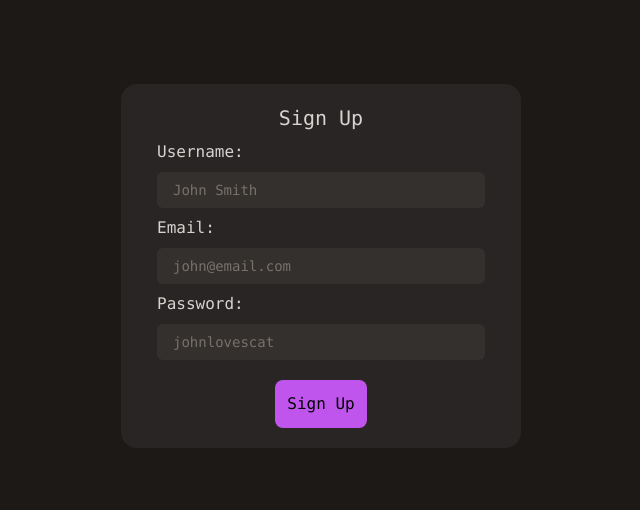
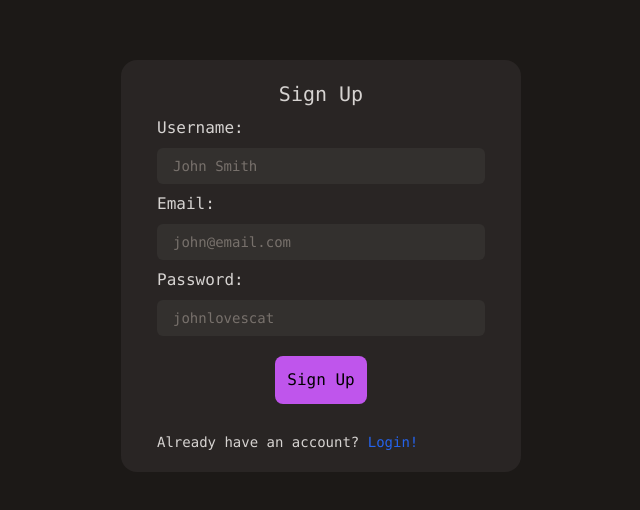
Before and after one commit to Maghish/remind-me, a React (Vite) app in the folder client/: page /signup in a window 1280 px wide. Shown: the part 134-644 px from the top of the page, without its empty margins (319-959 px from the left). Built offline with nearby package versions, Linux system fonts and the light colour scheme.

Commit message:
Add Signup user pt-9

```diff
--- a/client/src/components/pages/SignupPage.jsx
+++ b/client/src/components/pages/SignupPage.jsx
@@ -1,7 +1,7 @@
 import '../../css/index.css'
 import { useState } from 'react'
 import axios from 'axios'
-import { useNavigate } from 'react-router-dom'
+import { Link, useNavigate } from 'react-router-dom'
 
 import SetCookie from '../../hooks/setCookie'
 
@@ -49,6 +49,7 @@ function SignupPage() {
                         <input type='password' className='bg-form-input-color rounded-md mt-2 p-2 px-4 text-stone-300 text-sm font-mono outline-none placeholder:text-stone-500 placeholder:text-sm placeholder:font-mono' placeholder='johnlovescat' onChange={(e) => {setPassword(e.target.value)}}></input>
                         <button type='button' className='bg-form-submit-btn-color self-center w-max p-3 mt-5 rounded-lg font-mono hover:opacity-95' onClick={signUpUser}>Sign Up</button>
                     </form>
+                    <p className='font-mono text-stone-300 text-sm mt-7'>Already have an account? <Link className='!text-blue-600 hover:underline' to="/login">Login!</Link></p>
                 </div>
             </div>
         </>
```
